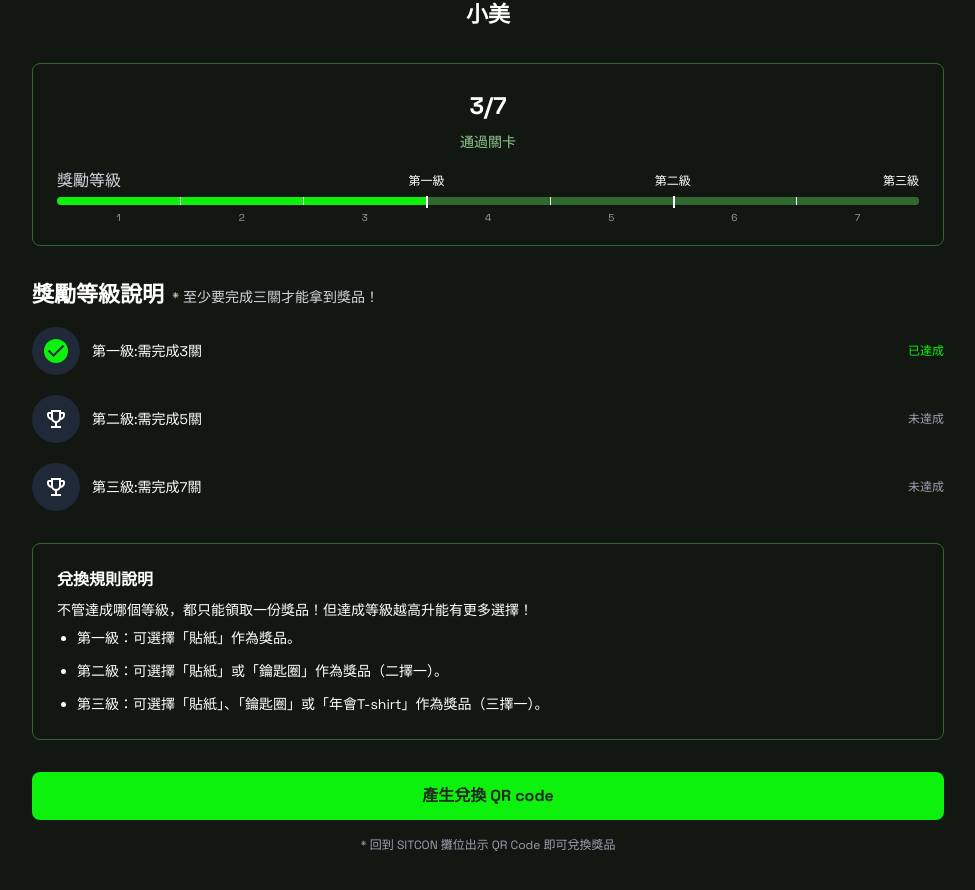
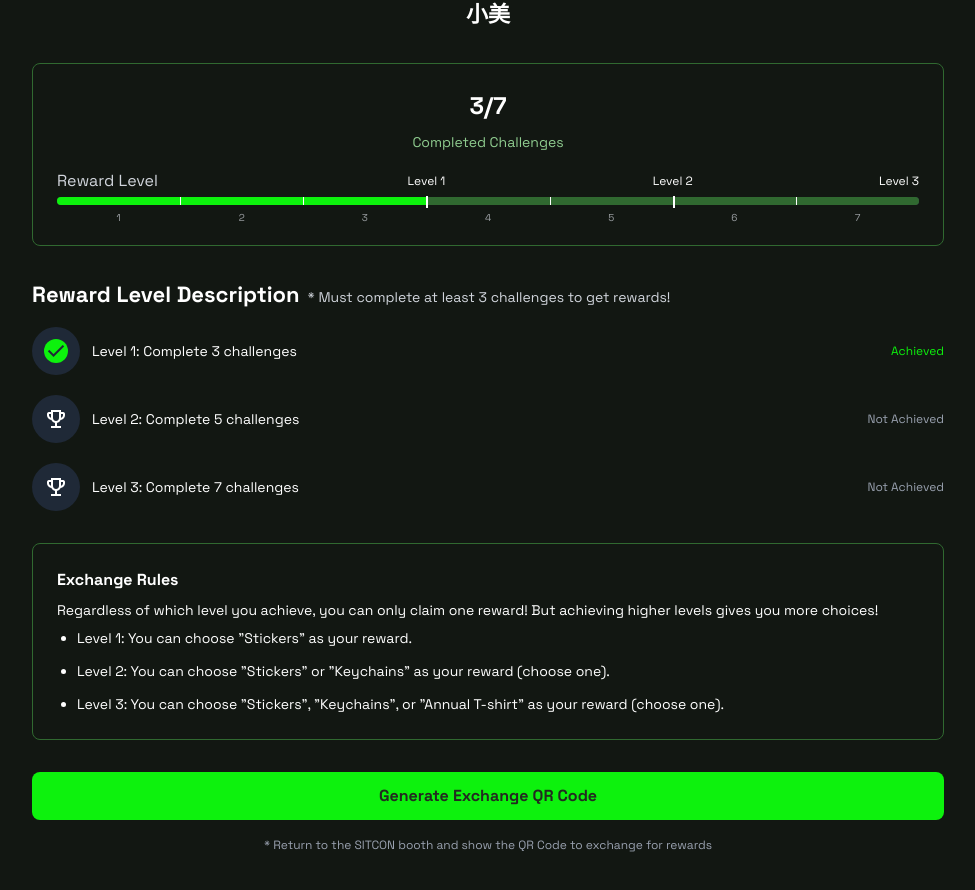
Before and after one commit to LeoLee-0531/hitcon-challenge, a Next.js app in the folder apps/web/: page /en/profile in a window 1280 px wide. Shown: the part 358-1248 px from the top of the page, without its empty margins (152-1127 px from the left). Built offline with nearby package versions, Linux system fonts and the light colour scheme; no server answers.

Commit message:
feat: apply en/zh.json

```diff
--- a/apps/web/src/app/[locale]/globals.css
+++ b/apps/web/src/app/[locale]/globals.css
@@ -1,3 +1,4 @@
+@import url('https://fonts.googleapis.com/css2?family=Material+Symbols+Outlined:opsz,wght,FILL,GRAD@24,400,0,0');
 @import 'tailwindcss';
 @import '../../styles/variables.css';
 @import '../../styles/typography.css';
--- a/apps/web/src/app/[locale]/layout.tsx
+++ b/apps/web/src/app/[locale]/layout.tsx
@@ -58,12 +58,6 @@ export default async function LocaleLayout({
 
   return (
     <SessionProvider>
-      <head>
-        <link
-          rel="stylesheet"
-          href="https://fonts.googleapis.com/css2?family=Material+Symbols+Outlined:opsz,wght,FILL,GRAD@24,400,0,0"
-        />
-      </head>
       <div
         lang={locale}
         dir="ltr"
--- a/apps/web/src/app/[locale]/profile/page.tsx
+++ b/apps/web/src/app/[locale]/profile/page.tsx
@@ -2,11 +2,13 @@
 import Image from 'next/image';
 import { useState, useEffect } from 'react';
 import { QRCodeSVG } from 'qrcode.react';
+import { useTranslations } from 'next-intl';
 
 // 響應式設計斷點
 const MOBILE_BREAKPOINT = 1024; // 使用標準的桌面斷點 (lg)
 
 export default function ProfilePage() {
+  const t = useTranslations('profile');
   const [isMobile, setIsMobile] = useState(false);
   const [qrCodeGenerated, setQrCodeGenerated] = useState(false);
   const [isGenerating, setIsGenerating] = useState(false);
@@ -112,7 +114,7 @@ export default function ProfilePage() {
               fontSize: isMobile ? '12px' : '14px',
             }}
           >
-            通過關卡
+            {t('completedChallenges')}
           </div>
           <div className="w-full">
             <div
@@ -121,7 +123,7 @@ export default function ProfilePage() {
                 fontSize: isMobile ? '12px' : '16px',
               }}
             >
-              <span>獎勵等級</span>
+              <span>{t('rewardLevel')}</span>
             </div>
             <div className="relative w-full h-2 bg-gray-700 rounded-full">
               {/* milestone 標籤（進度條上方） */}
@@ -130,13 +132,13 @@ export default function ProfilePage() {
                 style={{ top: '-25px', height: '16px', pointerEvents: 'none' }}
               >
                 <span className="absolute left-3/7 top-0 -translate-x-1/2 text-white text-xs">
-                  第一級
+                  {t('level1')}
                 </span>
                 <span className="absolute left-5/7 top-0 -translate-x-1/2 text-white text-xs">
-                  第二級
+                  {t('level2')}
                 </span>
                 <span className="absolute right-0 top-0 text-white text-xs">
-                  第三級
+                  {t('level3')}
                 </span>
               </div>
               {/* 7個關卡進度條 */}
@@ -235,18 +237,18 @@ export default function ProfilePage() {
               marginBottom: isMobile ? '16px' : '16px',
             }}
           >
-            獎勵等級說明
+            {t('rewardLevelDescription')}
             <span className="text-sm font-normal text-gray-300 ml-2">
-              * 至少要完成三關才能拿到獎品！
+              {t('minRequirementNote')}
             </span>
           </div>
           {/* 動態渲染獎勵等級說明 */}
           {(() => {
             const userLevel = fakeUserData.level; // 假資料，之後可從 API 取得
             const levels = [
-              { label: '第一級:需完成3關', achieved: userLevel >= 1 },
-              { label: '第二級:需完成5關', achieved: userLevel >= 2 },
-              { label: '第三級:需完成7關', achieved: userLevel >= 3 },
+              { label: t('level1Requirement'), achieved: userLevel >= 1 },
+              { label: t('level2Requirement'), achieved: userLevel >= 2 },
+              { label: t('level3Requirement'), achieved: userLevel >= 3 },
             ];
             return (
               <div
@@ -295,7 +297,7 @@ export default function ProfilePage() {
                       className={`ml-auto ${level.achieved ? 'text-[#0DF20D]' : 'text-gray-400'}`}
                       style={{ fontSize: isMobile ? '10px' : '12px' }}
                     >
-                      {level.achieved ? '已達成' : '未達成'}
+                      {level.achieved ? t('achieved') : t('notAchieved')}
                     </span>
                   </div>
                 ))}
@@ -319,7 +321,7 @@ export default function ProfilePage() {
                 fontSize: isMobile ? '14px' : '16px',
               }}
             >
-              兌換規則說明
+              {t('exchangeRules')}
             </span>
           </div>
           <div
@@ -329,18 +331,16 @@ export default function ProfilePage() {
               lineHeight: isMobile ? '16px' : '20px',
             }}
           >
-            不管達成哪個等級，都只能領取一份獎品！但達成等級越高升能有更多選擇！
+            {t('exchangeRulesDescription')}
             <ul
               className="list-disc pl-5 mt-2 space-y-[12px]"
               style={{
                 gap: isMobile ? '8px' : '12px',
               }}
             >
-              <li>第一級：可選擇「貼紙」作為獎品。</li>
-              <li>第二級：可選擇「貼紙」或「鑰匙圈」作為獎品（二擇一）。</li>
-              <li>
-                第三級：可選擇「貼紙」、「鑰匙圈」或「年會T-shirt」作為獎品（三擇一）。
-              </li>
+              <li>{t('level1Reward')}</li>
+              <li>{t('level2Reward')}</li>
+              <li>{t('level3Reward')}</li>
             </ul>
           </div>
         </div>
@@ -356,7 +356,7 @@ export default function ProfilePage() {
           onClick={generateQRCode}
           disabled={isGenerating}
         >
-          {isGenerating ? '產生中...' : '產生兌換 QR code'}
+          {isGenerating ? t('generating') : t('generateQRCode')}
         </button>
         <div
           className="w-full max-w-[960px] text-center text-xs text-gray-400 mb-4"
@@ -364,7 +364,7 @@ export default function ProfilePage() {
             fontSize: isMobile ? '10px' : '12px',
           }}
         >
-          * 回到 SITCON 攤位出示 QR Code 即可兌換獎品
+          {t('qrCodeNote')}
         </div>
 
         {/* QR code 區塊 */}
@@ -398,10 +398,11 @@ export default function ProfilePage() {
                   />
                 </div>
                 <div className="text-white text-lg font-bold mt-2">
-                  恭喜 {fakeUserData.username} 完成了{' '}
-                  {fakeUserData.completedChallenges} 關挑戰！
+                  {t('congratulations')} {fakeUserData.username}{' '}
+                  {t('completedText')} {fakeUserData.completedChallenges}{' '}
+                  {t('completedChallengesText')}
                 </div>
-                <div className="text-white text-lg mt-2">感謝您的參與！</div>
+                <div className="text-white text-lg mt-2">{t('thankYou')}</div>
               </div>
             </div>
           </div>
--- a/apps/web/src/messages/en.json
+++ b/apps/web/src/messages/en.json
@@ -30,6 +30,32 @@
     "featuredChallenges": "Featured Challenges",
     "recentActivity": "Recent Activity"
   },
+  "profile": {
+    "completedChallenges": "Completed Challenges",
+    "rewardLevel": "Reward Level",
+    "level1": "Level 1",
+    "level2": "Level 2",
+    "level3": "Level 3",
+    "level1Requirement": "Level 1: Complete 3 challenges",
+    "level2Requirement": "Level 2: Complete 5 challenges",
+    "level3Requirement": "Level 3: Complete 7 challenges",
+    "achieved": "Achieved",
+    "notAchieved": "Not Achieved",
+    "rewardLevelDescription": "Reward Level Description",
+    "minRequirementNote": "* Must complete at least 3 challenges to get rewards!",
+    "exchangeRules": "Exchange Rules",
+    "exchangeRulesDescription": "Regardless of which level you achieve, you can only claim one reward! But achieving higher levels gives you more choices!",
+    "level1Reward": "Level 1: You can choose \"Stickers\" as your reward.",
+    "level2Reward": "Level 2: You can choose \"Stickers\" or \"Keychains\" as your reward (choose one).",
+    "level3Reward": "Level 3: You can choose \"Stickers\", \"Keychains\", or \"Annual T-shirt\" as your reward (choose one).",
+    "generateQRCode": "Generate Exchange QR Code",
+    "generating": "Generating...",
+    "qrCodeNote": "* Return to the SITCON booth and show the QR Code to exchange for rewards",
+    "congratulations": "Congratulations",
+    "completedText": "completed",
+    "completedChallengesText": "challenges",
+    "thankYou": "Thank you for participating!"
+  },
   "errors": {
     "notFound": "Page not found",
     "serverError": "Internal server error",
--- a/apps/web/src/messages/zh.json
+++ b/apps/web/src/messages/zh.json
@@ -30,6 +30,32 @@
     "featuredChallenges": "精選挑戰",
     "recentActivity": "最近活動"
   },
+  "profile": {
+    "completedChallenges": "通過關卡",
+    "rewardLevel": "獎勵等級",
+    "level1": "第一級",
+    "level2": "第二級",
+    "level3": "第三級",
+    "level1Requirement": "第一級:需完成3關",
+    "level2Requirement": "第二級:需完成5關",
+    "level3Requirement": "第三級:需完成7關",
+    "achieved": "已達成",
+    "notAchieved": "未達成",
+    "rewardLevelDescription": "獎勵等級說明",
+    "minRequirementNote": "* 至少要完成三關才能拿到獎品！",
+    "exchangeRules": "兌換規則說明",
+    "exchangeRulesDescription": "不管達成哪個等級，都只能領取一份獎品！但達成等級越高升能有更多選擇！",
+    "level1Reward": "第一級：可選擇「貼紙」作為獎品。",
+    "level2Reward": "第二級：可選擇「貼紙」或「鑰匙圈」作為獎品（二擇一）。",
+    "level3Reward": "第三級：可選擇「貼紙」、「鑰匙圈」或「年會T-shirt」作為獎品（三擇一）。",
+    "generateQRCode": "產生兌換 QR code",
+    "generating": "產生中...",
+    "qrCodeNote": "* 回到 SITCON 攤位出示 QR Code 即可兌換獎品",
+    "congratulations": "恭喜",
+    "completedText": "完成",
+    "completedChallengesText": "關挑戰",
+    "thankYou": "感謝您的參與！"
+  },
   "errors": {
     "notFound": "找不到頁面",
     "serverError": "伺服器內部錯誤",
```
